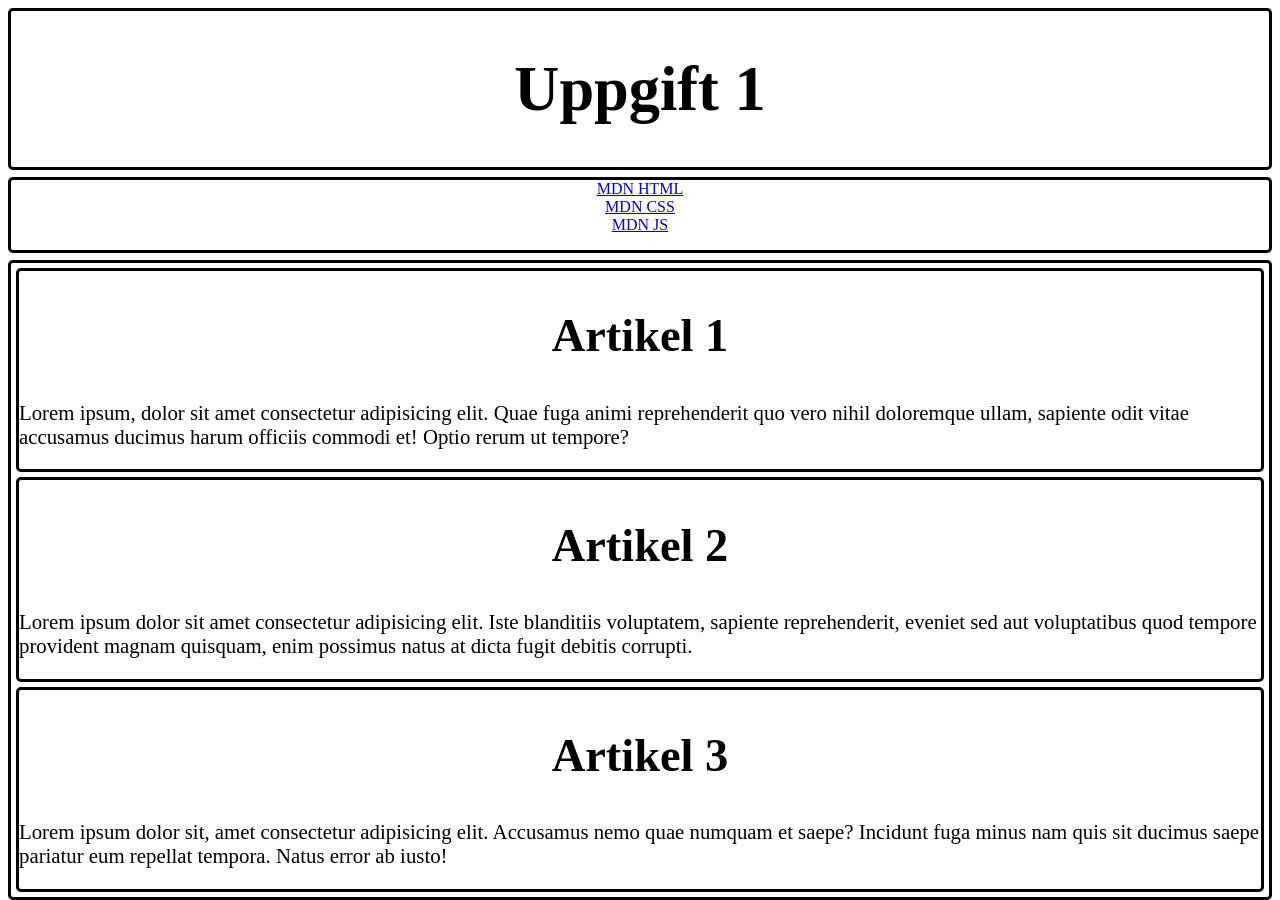
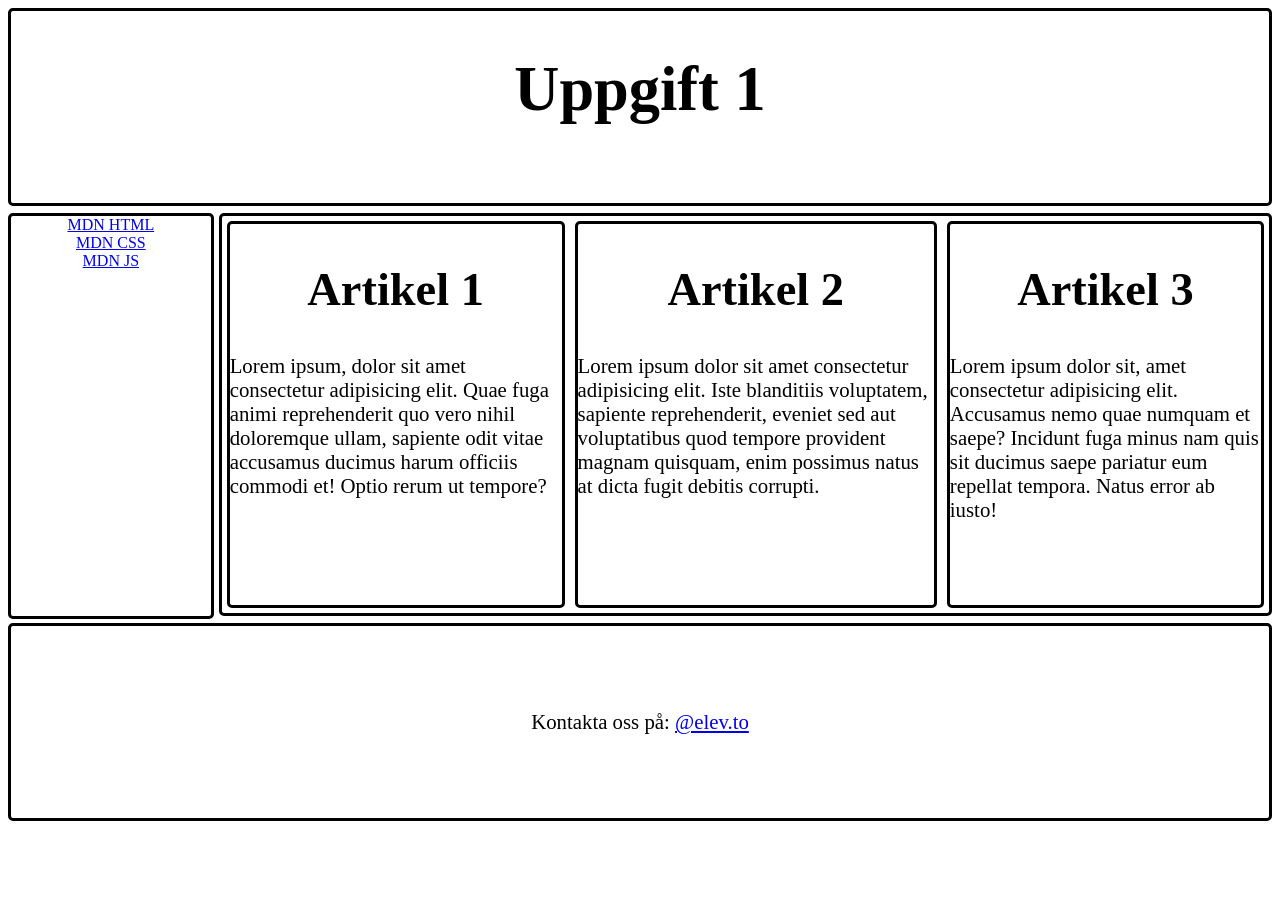
Before and after one commit to te22a-Lee-Theo/RWD-uppg-1, a plain HTML site: page index.html in a window 1280 px wide. Shown: the top 900 px of the page. After the commit the page ends 836 px from the top, so only its background shows below. Drawn offline with Linux system fonts and the light colour scheme.

Commit message:
computer css

```diff
--- a/style.css
+++ b/style.css
@@ -61,3 +61,24 @@ footer{
     };
 
 }
+@media  screen and (min-width: 1008px){
+    body{
+        display: grid;
+        grid-template-columns: 1fr 5fr;
+        grid-template-rows: 1fr 2fr 1fr ;
+    }
+    header{
+        grid-column: 1/3;
+    }
+    main{
+        display:flex;
+        flex-direction: row ;
+    }
+    nav{
+        height: 97.5%;
+        margin-right: 5px;
+    }
+    footer{
+        grid-column: 1/3;
+    }
+}
```
